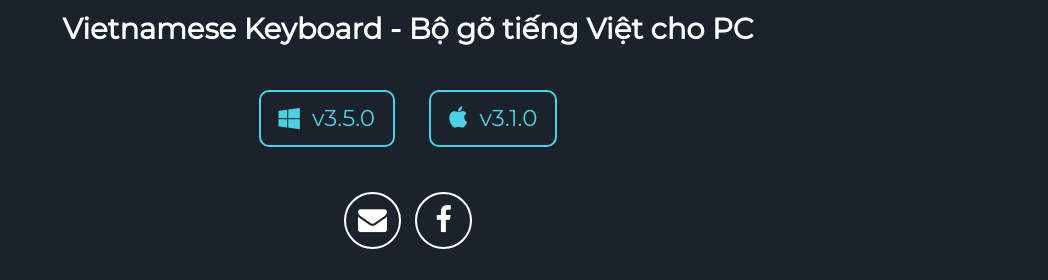
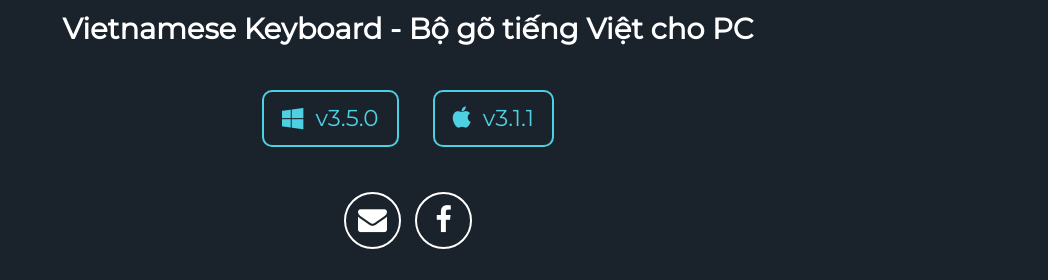
Before and after one commit to lamquangminh/EVKey, a Jekyll site: the page built from docs/index.html, in a window 1280 px wide. Shown: the part 449-729 px from the top of the page, without its empty margins (232-1280 px from the left). Built offline with Jekyll 4.4.1, drawn with Linux system fonts in a browser that asks for light colours; some web fonts are replaced.

Commit message:
Update header.html

```diff
--- a/docs/_includes/header.html
+++ b/docs/_includes/header.html
@@ -63,7 +63,7 @@
     <a href="https://github.com/lamquangminh/EVKey/releases/download/Release/EVKey.zip" title="Tải về cho Windows" rel="nofollow">
       <i class="fa fa-windows"></i>&nbsp;&nbsp;<span>v3.5.0</span></a>
     <a href="https://github.com/lamquangminh/EVKey/releases/download/Release/EVKeyMac.zip" title="Tải về cho macOS" rel="nofollow">
-      <i class="fa fa-apple"></i>&nbsp;&nbsp;<span>v3.1.0</span></a>
+      <i class="fa fa-apple"></i>&nbsp;&nbsp;<span>v3.1.1</span></a>
   </div>
 
     <div class="header-icons tanimation">
```
